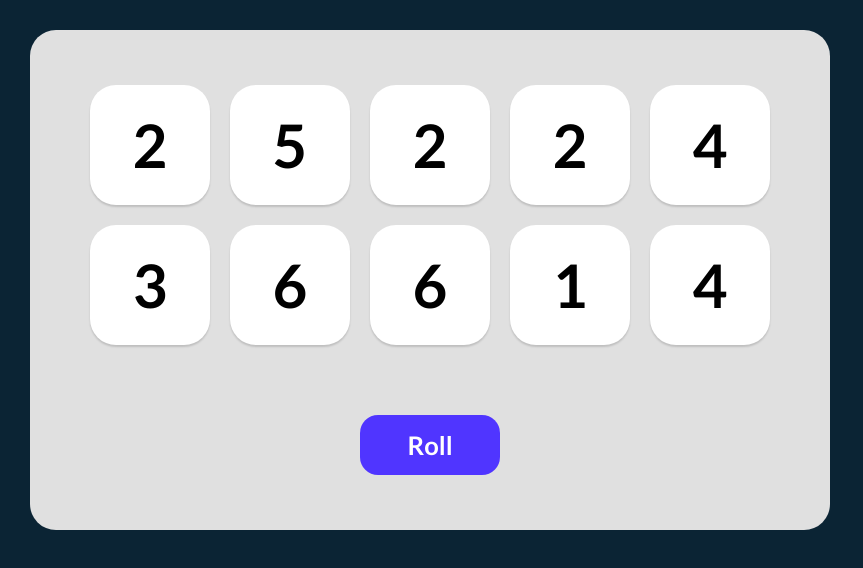
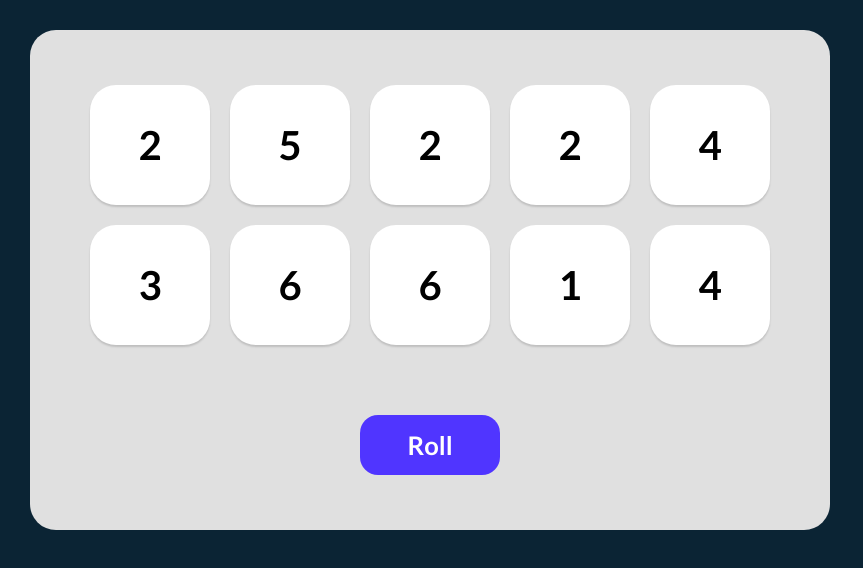
Before and after one commit to jhn322/tenzies-game, a React (Vite) app: page / in a window 1280 px wide. Shown: the top 568 px of the page, without its empty margins (0-863 px from the left). Built offline with nearby package versions, Linux system fonts and the light colour scheme.

Commit message:
fixed isHeld and added holdDice func

```diff
--- a/src/App.jsx
+++ b/src/App.jsx
@@ -21,8 +21,21 @@ function App() {
     setDice(allNewDice());
   }
 
+  function holdDice(id) {
+    setDice((oldDice) =>
+      oldDice.map((die) => {
+        return die.id === id ? { ...die, isHeld: !die.isHeld } : die;
+      })
+    );
+  }
+
   const diceElements = dice.map((die) => (
-    <Die key={die.id} value={die.value} />
+    <Die
+      key={die.id}
+      value={die.value}
+      isHeld={die.isHeld}
+      holdDice={() => holdDice(die.id)}
+    />
   ));
 
   return (
--- a/src/Die.jsx
+++ b/src/Die.jsx
@@ -1,8 +1,11 @@
 import React from "react";
 
 const Die = (props) => {
+  const styles = {
+    backgroundColor: props.isHeld ? "#59E391" : "#ffffff",
+  };
   return (
-    <div className="die-face">
+    <div className="die-face" style={styles}>
       <h2 className="die-num">{props.value}</h2>
     </div>
   );
--- a/src/index.css
+++ b/src/index.css
@@ -27,7 +27,6 @@ main {
   display: grid;
   grid-template: auto auto / repeat(5, 1fr);
   gap: 20px;
-  font-size: 2.5rem;
 }
 
 .die-face {
@@ -39,7 +38,10 @@ main {
   justify-content: center;
   align-items: center;
   cursor: pointer;
-  background-color: #ffffff;
+}
+
+.die-num {
+  font-size: 2.5rem;
 }
 
 .roll-dice {
```
